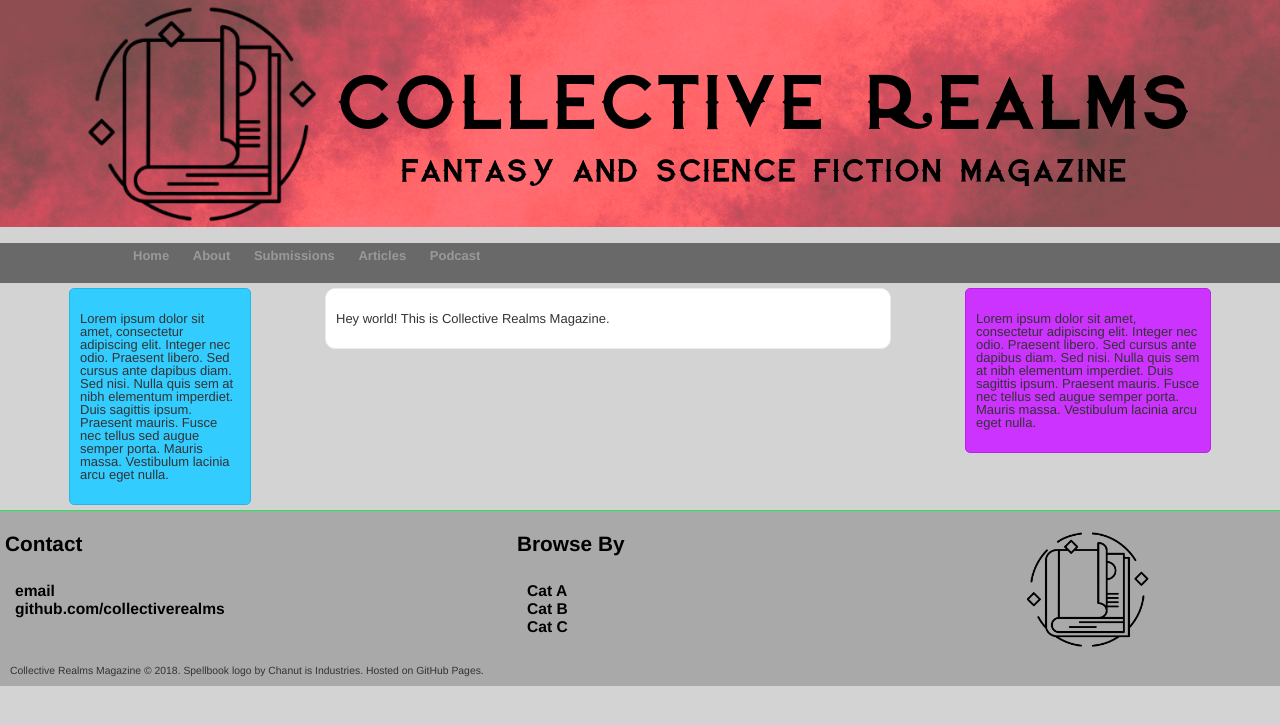
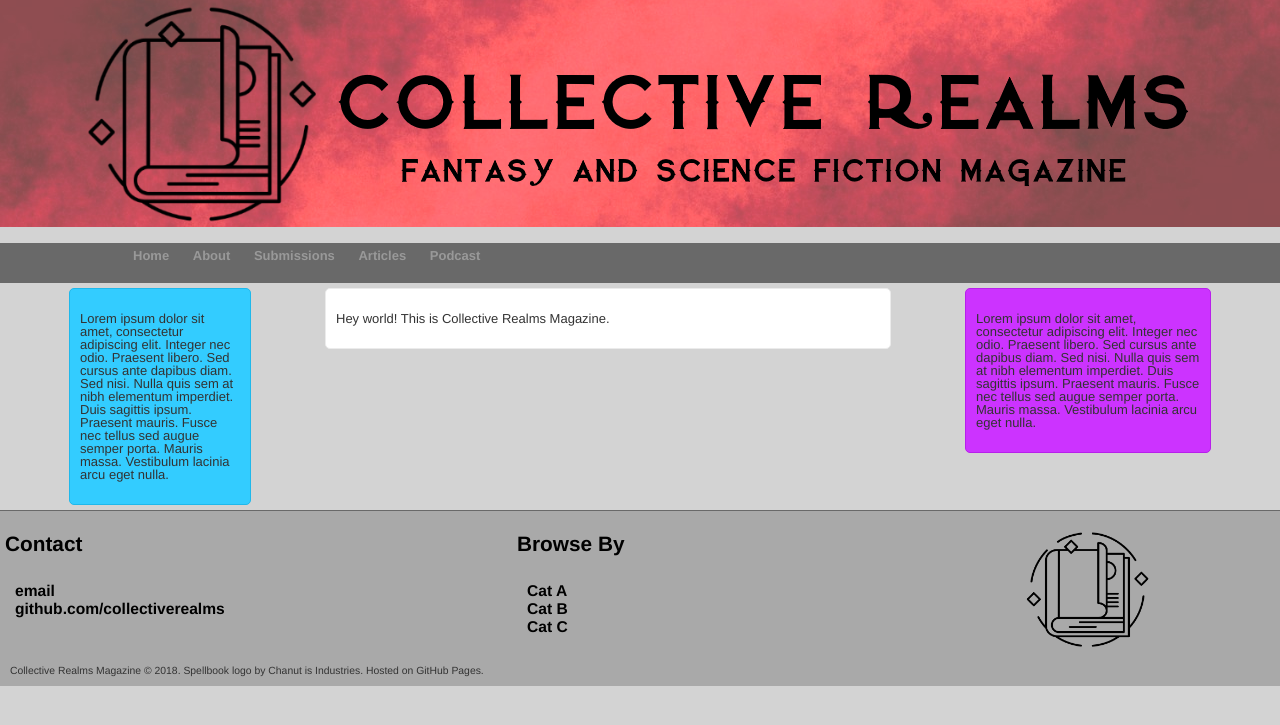
Before and after one commit to collectiverealms/collectiverealms, a Jekyll site: the page built from index.html, in a window 1280 px wide. Shown: the top 725 px of the page. Built offline with Jekyll 4.4.1, drawn with Linux system fonts in a browser that asks for light colours; the list of posts is cut into pages by our own code.

Commit message:
Update main.css

```diff
--- a/css/main.css
+++ b/css/main.css
@@ -82,7 +82,7 @@
 
                     #content {
                         background: #FFFFFF;
-                        border-radius: 10px;
+                        border-radius: 5px;
                         border: 1px solid #ebebeb;
                         margin: 5px;
                     }
@@ -128,7 +128,7 @@
                     #footer {
                         height: 175px;
                         background: #A9A9A9;
-                        border-top: 1px solid #1feb52;
+                        border-top: 1px solid #696969;
                         margin: 0px;
                         font-size: .8em;
                     }
```
